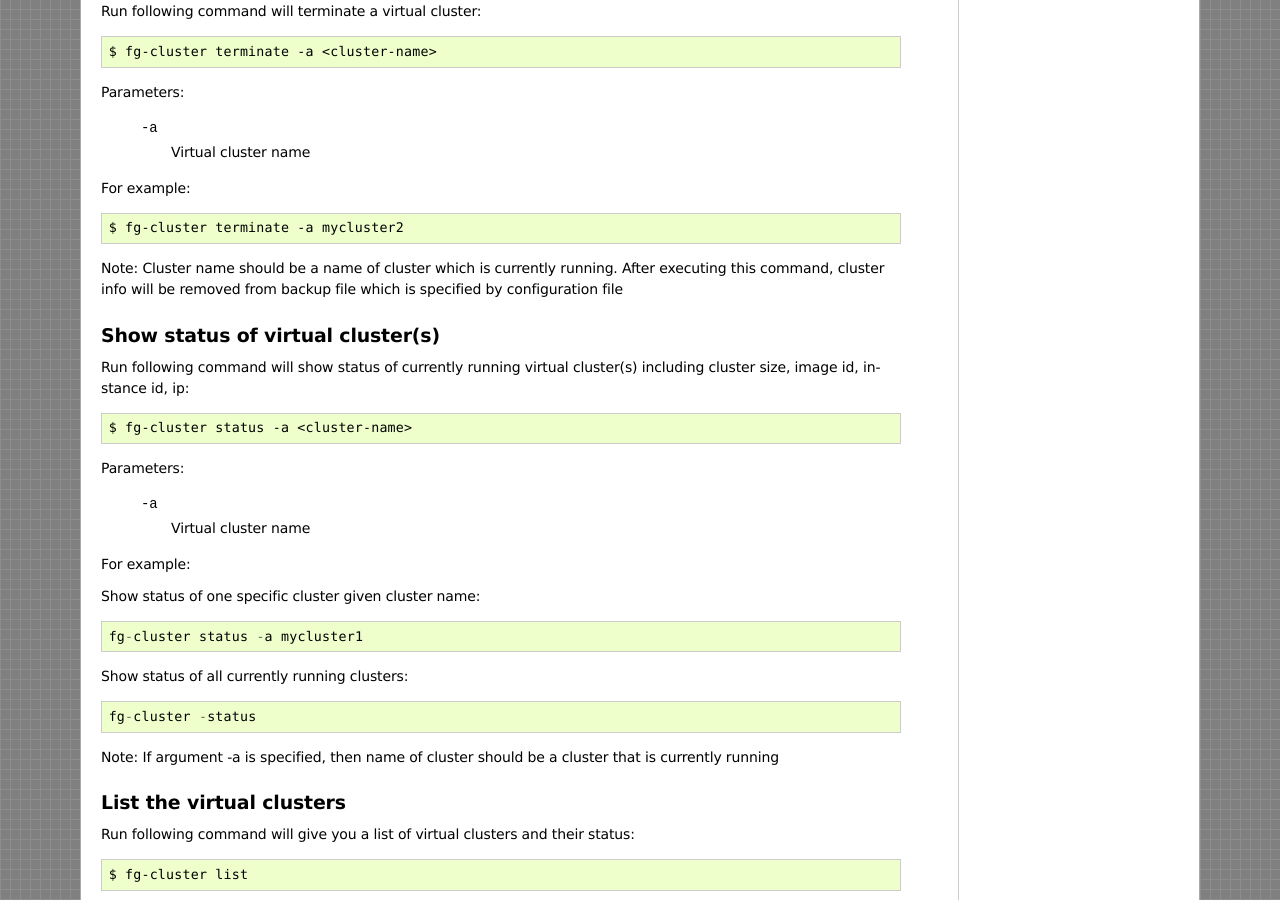
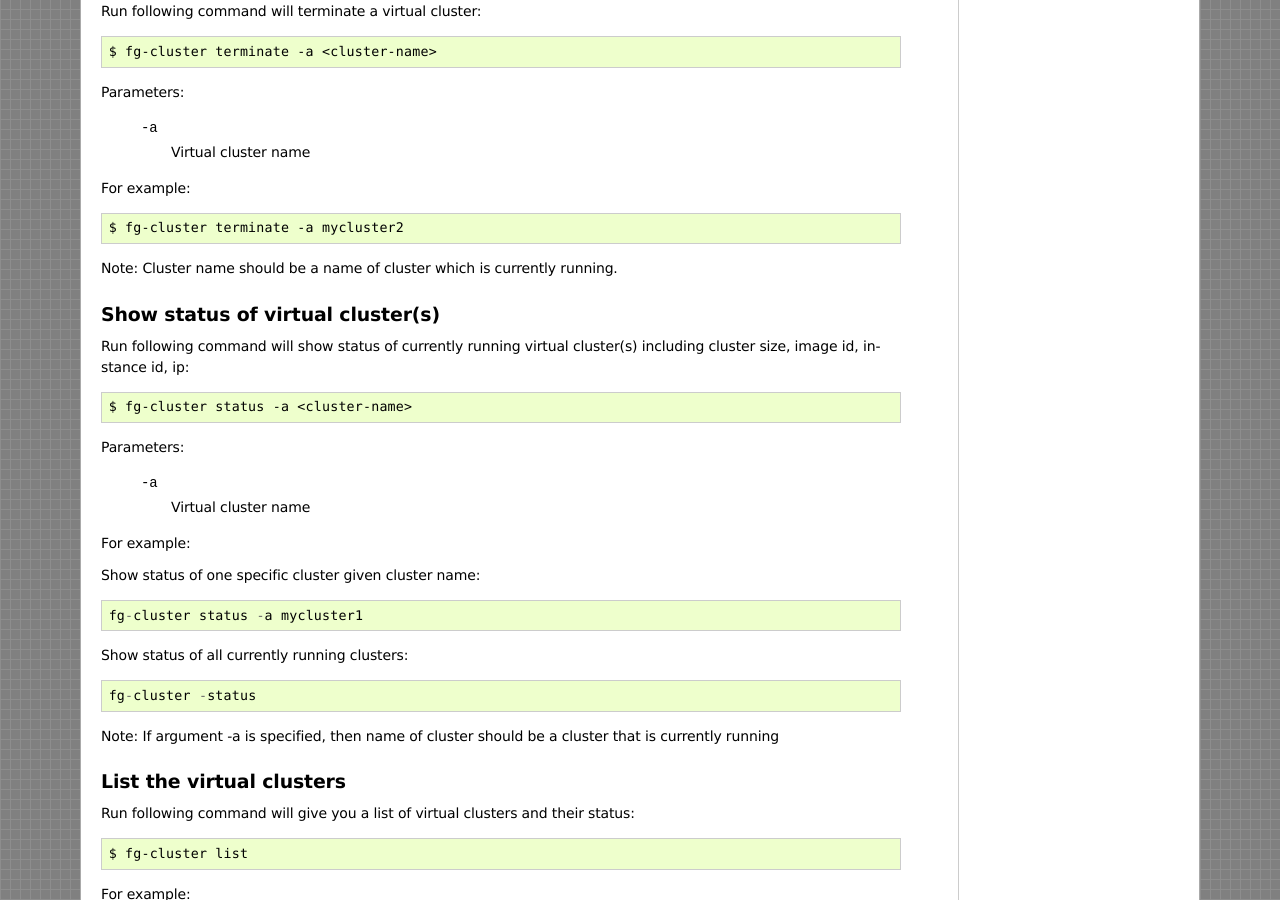
Before and after one commit to futuregrid/virtual-cluster, a Sphinx documentation site: the page built from doc/source/intro.rst, in a window 1280 px wide and 900 px high, scrolled down 6991 px. Built offline with Sphinx 7.4.7, drawn with Linux system fonts in a browser that asks for light colours; formulas are drawn with MathJax 3; pages that are not in the unit, such as notebooks, are missing from menus.

Commit message:
Update doc/source/intro.rst

```diff
--- a/doc/source/intro.rst
+++ b/doc/source/intro.rst
@@ -420,8 +420,7 @@ For example::
     $ fg-cluster terminate -a mycluster2
 
 Note: Cluster name should be a name of cluster which is currently
-running. After executing this command, cluster info will be removed
-from backup file which is specified by configuration file
+running.
 
 
 Show status of virtual cluster(s)
```
